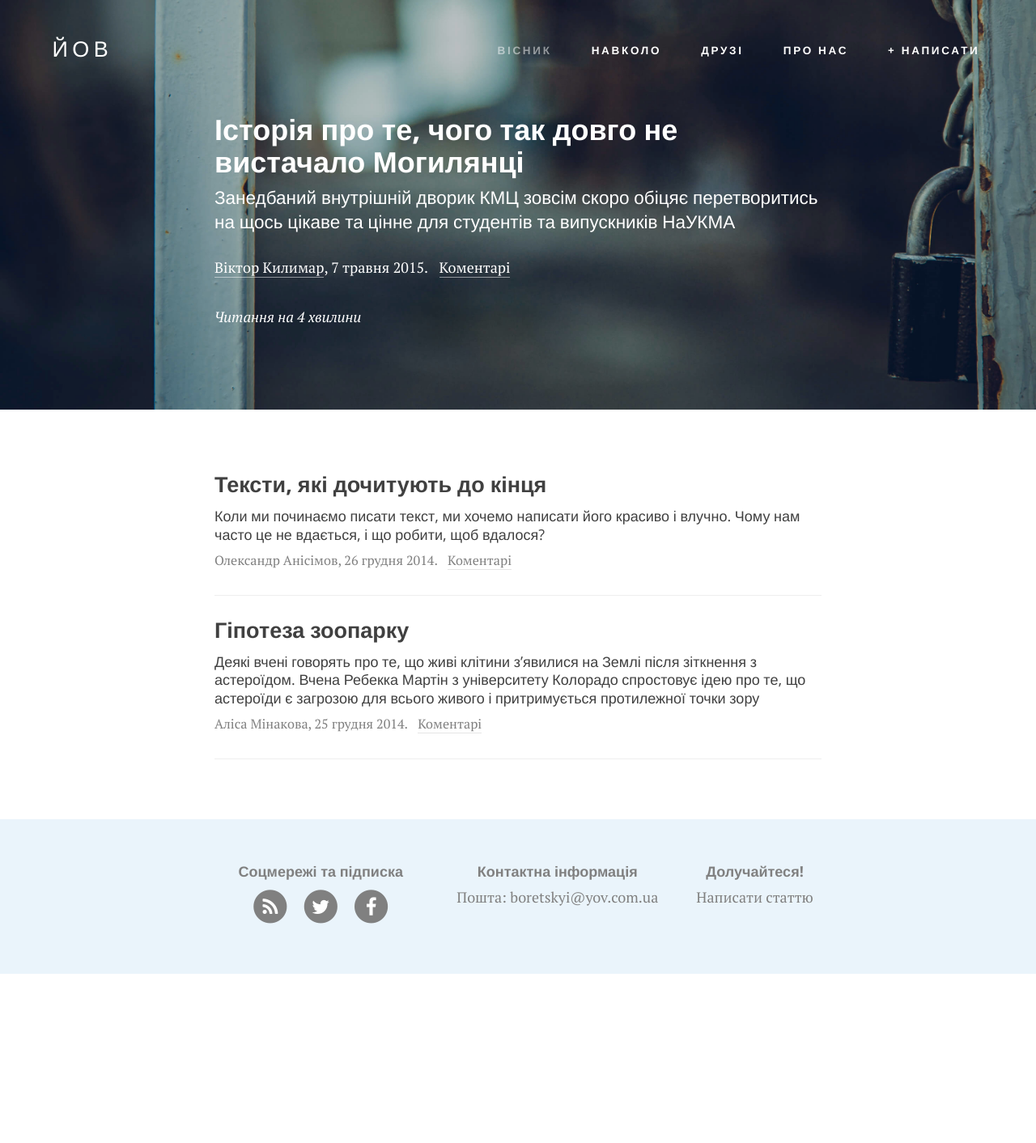
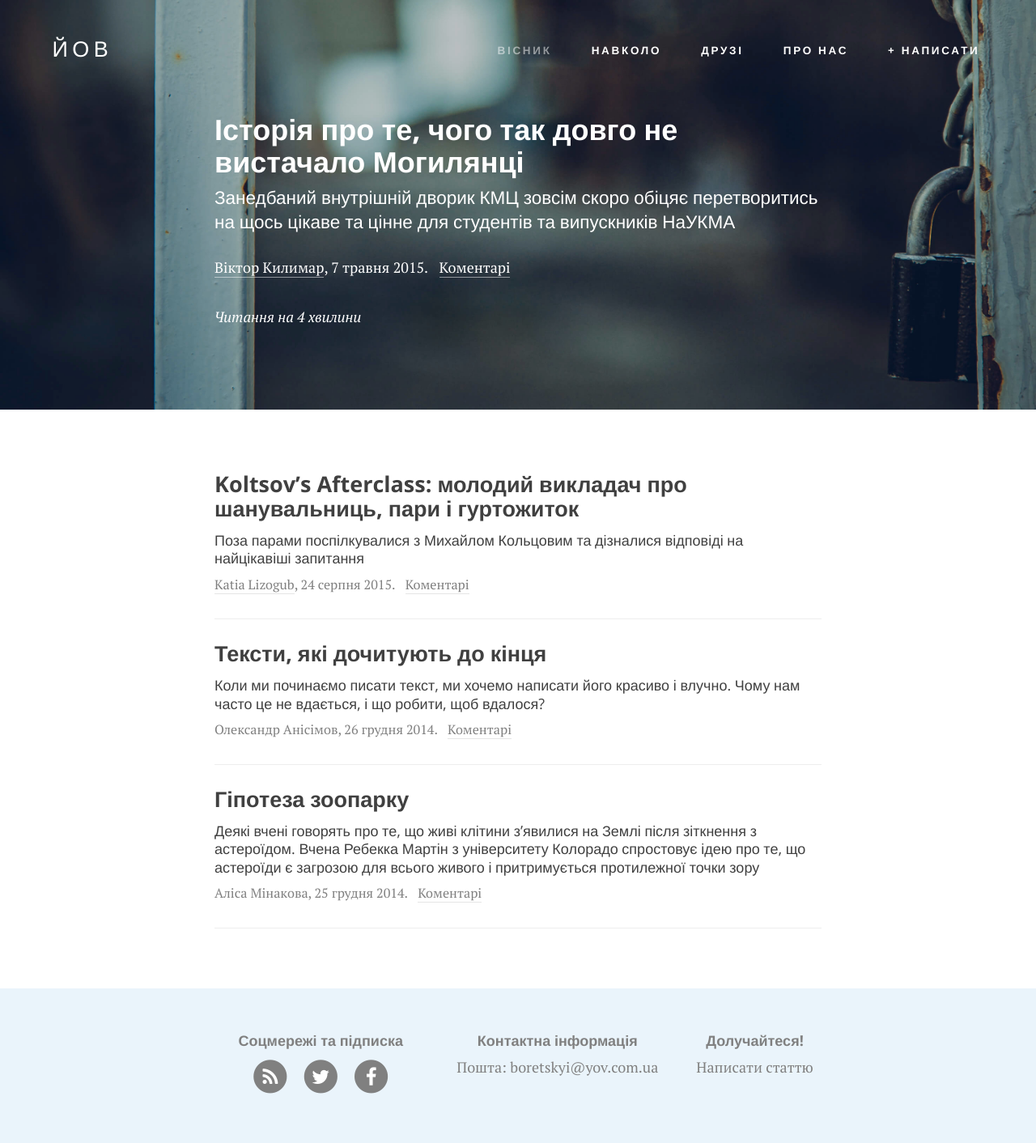
Before and after one commit to boretskyi/boretskyi.github.io, a Jekyll site: the page built from journal/index.html, in a window 1280 px wide. Shown: the whole page at 81% size. Built offline with Jekyll 4.4.1, drawn with Linux system fonts in a browser that asks for light colours; nearby versions of some CDN libraries; the list of posts is cut into pages by our own code; comment, search, counter and statistics services are not loaded; a file with an impossible date is left out; before the commit the page ends 1203 px from its top, so only the background shows below that; some of the changed lines change nothing that is shown.

Commit message:
Update 2015-08-24-koltsov.md

```diff
--- a/_posts/2015-08-24-koltsov.md
+++ b/_posts/2015-08-24-koltsov.md
@@ -6,7 +6,6 @@ title: "Koltsov’s Afterclass: молодий викладач про шану
 subtitle: Поза парами поспілкувалися з Михайлом Кольцовим та дізналися відповіді на найцікавіші запитання
 author: Katia Lizogub
 authorlink: "https://www.facebook.com/profile.php?id=100007046461752"
-date: "2015-24-08 12:00"
 image: media/kmart/render.jpg
 ---
 
```
